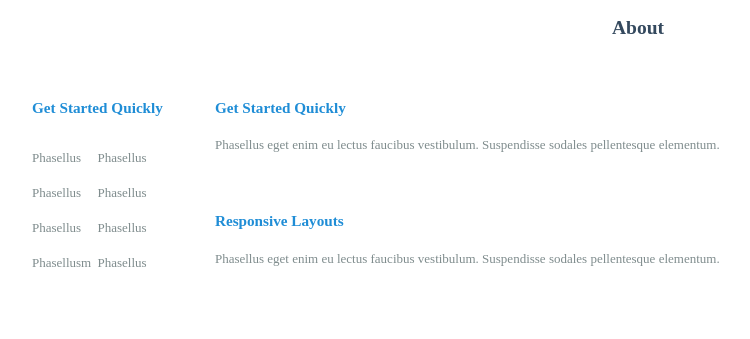
After one commit to vikingeducation/project_prep_facebook_pages, a PHP site: page /about.html in a window 1280 px wide. The commit adds this page. Shown: the part 736-1075 px from the top of the page, without its empty margins (2-752 px from the left). Run offline with PHP 8.4, Linux system fonts and the light colour scheme; style sheets or scripts are compiled from the project's sources.

Commit message:
heavily modifed pure css

```diff
--- /dev/null
+++ b/about.html
@@ -0,0 +1,96 @@
+<!DOCTYPE HTML>
+<html lang="en">
+<head>
+    <meta charset="utf-8">
+    <meta name="viewport" content="width=device-width, initial-scale=1.0">
+    <link rel="stylesheet" href="styles.scss">
+</head>
+
+<div class="header">
+    <div class="home-menu">
+      </p>
+        <a class="pure-menu-heading" style="text-align:left;" href="">Social Media Site</a>
+
+        <label for="search"></label>
+        <input id="search" type="text" placeholder="search">
+
+        <span style="float:right;">Name</span>
+
+    </div>
+</div>
+
+
+<section>
+  <img src="https://static.pexels.com/photos/243917/pexels-photo-243917.jpeg" alt="IMAGE" class="pure-img-responsive" width=50%>
+  <div class="flex-grid">
+    <img class="nav" src="https://static.pexels.com/photos/243975/pexels-photo-243975.jpeg" alt="IMAGE" class="pure-img-responsive" height=1% width=1%>
+    <div class="nav"> <p>Filler</p></div>
+    <div class="nav"> <p>Filler</p></div>
+    <div class="nav"> <p>Filler</p></div>
+    <div class="nav"> <p>Filler</p></div>
+  </div>
+  </section>
+
+
+<main>
+  <h2 class="is-center">About</h2>
+  <div class="content" id="context-text">
+          <div class="l-box">
+              <h3 class="content-subhead">
+                  Get Started Quickly
+              </h3>
+
+              <div class="flex-grid">
+                <div class="col">
+                  <p>
+                      Phasellus
+                  </p>
+                  <p>
+                      Phasellus
+                  </p>
+                  <p>
+                      Phasellus
+                  </p>
+                  <p>
+                      Phasellusm
+                  </p>
+                </div>
+
+              <div class="col">
+                <p>
+                    Phasellus
+                </p>
+                <p>
+                    Phasellus
+                </p>
+                <p>
+                    Phasellus
+                </p>
+                <p>
+                    Phasellus
+                </p>
+              </div>
+          </div>
+      </div>
+    </div>
+
+  <div class="content" id="context-text">
+          <div class="l-box">
+              <h3 class="content-subhead">
+                  Get Started Quickly
+              </h3>
+              <p>
+                  Phasellus eget enim eu lectus faucibus vestibulum. Suspendisse sodales pellentesque elementum.
+              </p>
+          </div>
+          <div class="l-box">
+              <h3 class="content-subhead">
+                  Responsive Layouts
+              </h3>
+              <p>
+                  Phasellus eget enim eu lectus faucibus vestibulum. Suspendisse sodales pellentesque elementum.
+              </p>
+          </div>
+    </div>
+
+  </main>
--- a/styles.scss
+++ b/styles.scss
@@ -4,10 +4,7 @@
     box-sizing: border-box;
 }
 
-/*
- * -- BASE STYLES --
- * Most of these are inherited from Base, but I want to change a few.
- */
+
 body {
     line-height: 1.7em;
     color: #7f8c8d;
@@ -29,10 +26,7 @@ label {
     height: auto;
 }
 
-/*
- * -- LAYOUT STYLES --
- * These are some useful classes which I will need
- */
+
 .l-box {
     padding: 1em;
 }
@@ -46,11 +40,6 @@ label {
     text-align: center;
 }
 
-
-/*
- * -- PURE FORM STYLES --
- * Style the form inputs and labels
- */
 .pure-form label {
     margin: 1em 0 0;
     font-weight: bold;
@@ -65,10 +54,6 @@ label {
     margin-bottom: 1em;
 }
 
-/*
- * -- PURE BUTTON STYLES --
- * I want my pure-button elements to look a little different
- */
 .pure-button {
     background-color: #1f8dd6;
     color: white;
@@ -76,91 +61,38 @@ label {
     border-radius: 5px;
 }
 
-a.pure-button-primary {
-    background: white;
-    color: #1f8dd6;
-    border-radius: 5px;
-    font-size: 120%;
-}
-
-
-/*
- * -- MENU STYLES --
- * I want to customize how my .pure-menu looks at the top of the page
- */
-
 .home-menu {
     padding: 0.5em;
-    text-align: center;
     box-shadow: 0 1px 1px rgba(0,0,0, 0.10);
-}
-.home-menu {
     background: #2d3e50;
-}
-.pure-menu.pure-menu-fixed {
-    /* Fixed menus normally have a border at the bottom. */
-    border-bottom: none;
-    /* I need a higher z-index here because of the scroll-over effect. */
-    z-index: 4;
-}
-
-.home-menu .pure-menu-heading {
     color: white;
     font-weight: 400;
     font-size: 120%;
 }
 
-.home-menu .pure-menu-selected a {
-    color: white;
-}
 
-.home-menu a {
-    color: #6FBEF3;
-}
-.home-menu li a:hover,
-.home-menu li a:focus {
-    background: none;
-    border: none;
-    color: #AECFE5;
-}
-
-/*
- * -- CONTENT STYLES --
- * This represents the content area (everything below the blue section)
- */
-
-/* We want to give the content area some more padding */
 .content {
     padding: 1em 1em 3em;
 }
 
-/* This is the class used for the main content headers (<h2>) */
-.content-head {
-    font-weight: 400;
-    text-transform: uppercase;
-    letter-spacing: 0.1em;
-    margin: 2em 0 1em;
-}
-
-/* This is a modifier class used when the content-head is inside a ribbon */
-.content-head-ribbon {
-    color: white;
-}
-
-/* This is the class used for the content sub-headers (<h3>) */
 .content-subhead {
     color: #1f8dd6;
-}
-    .content-subhead i {
-        margin-right: 7px;
-    }
-
-/* This is the class used for the dark-background areas. */
-.ribbon {
-    background: #2d3e50;
-    color: #aaa;
 }
 
 #context-text {
   float: left;
 }
+
+.flex-grid {
+  display: flex;
+  justify-content: space-between;
+}
+.col {
+  flex: 1;
+}
+.nav {
+  flex: 1;
+  background-color: blue;
+  padding: 5px;
+  margin: 5px;
+}
```
Also changed, not shown: index.html (+7 -10 lines).
